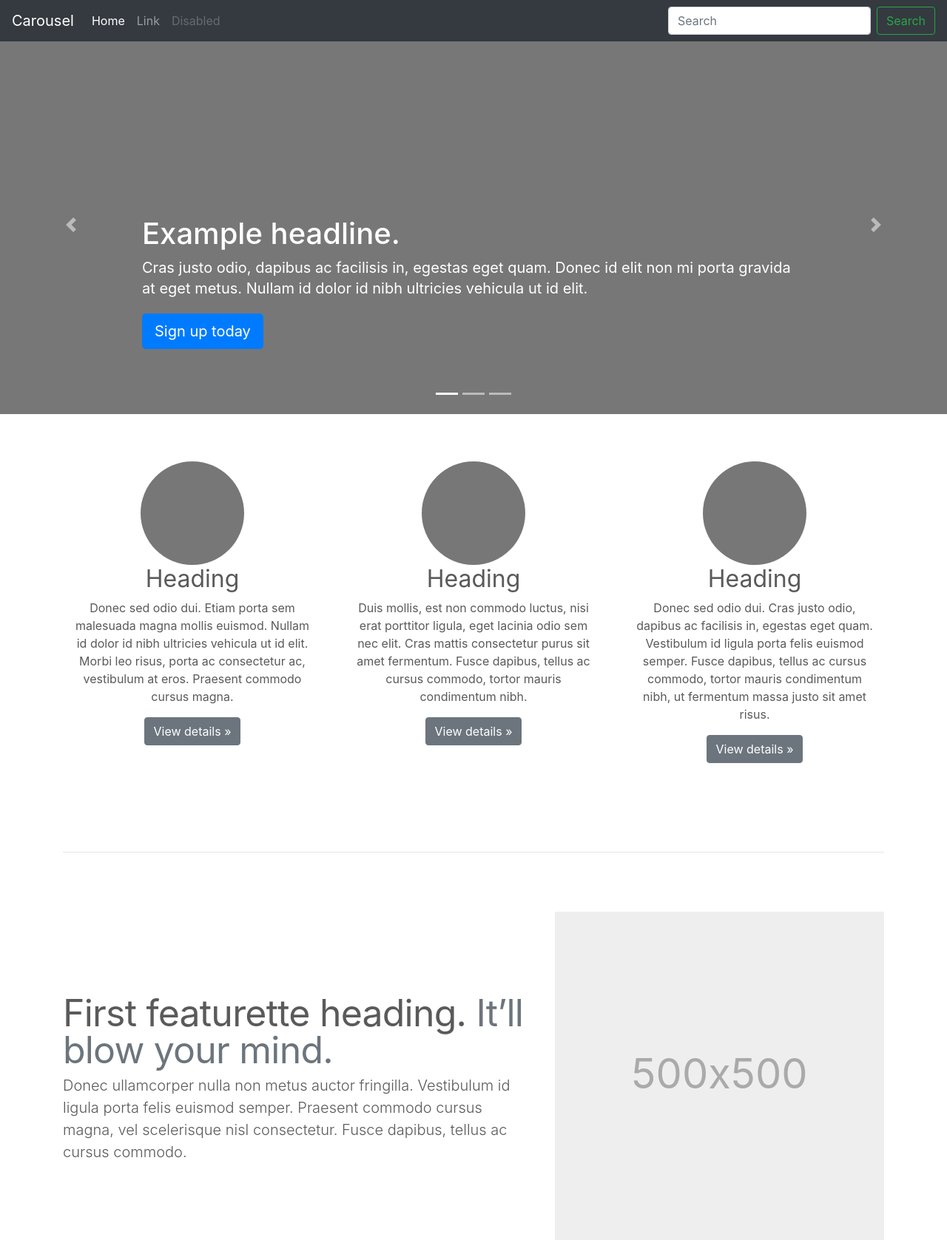
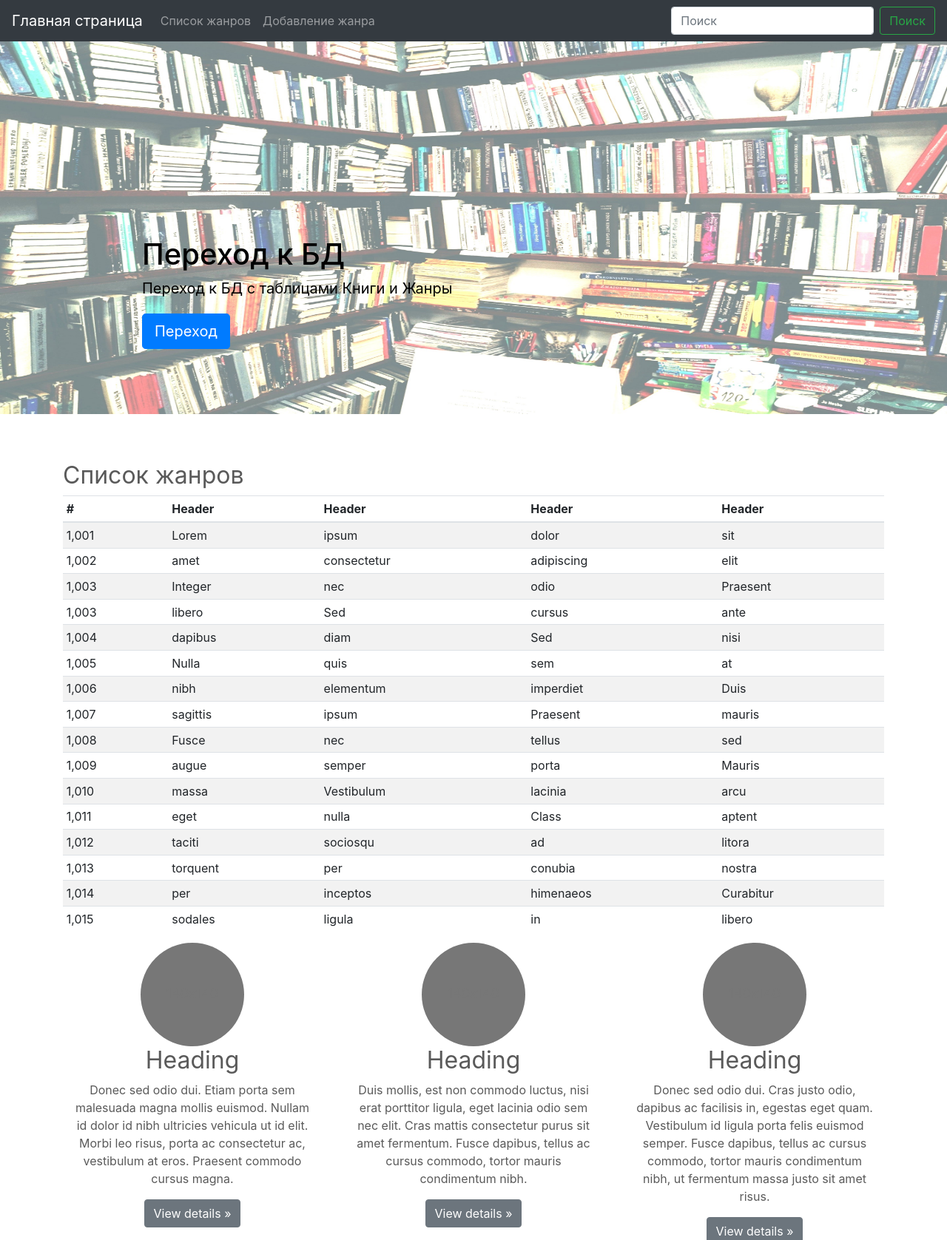
Before and after one commit to Miracuolus/Viktoryia_R_Shop, a Django app: page / in a window 1280 px wide. Shown: the top 1677 px of the page at 74% size. Run offline with Django 3.2, Linux system fonts and the light colour scheme; some libraries are stand-ins or nearby versions.

Commit message:
Added table for genre

```diff
--- a/12_06_Django/src/bookapp/templates/bookapp/list_genre.html
+++ b/12_06_Django/src/bookapp/templates/bookapp/list_genre.html
@@ -7,7 +7,7 @@
         <meta name="description" content="">
         <meta name="author" content="Mark Otto, Jacob Thornton, and Bootstrap contributors">
         <meta name="generator" content="Jekyll v4.0.1">
-        <title>Genre</title>
+        <title>Main</title>
 
         <link rel="canonical" href="https://getbootstrap.com/docs/4.5/examples/carousel/">
 
@@ -15,6 +15,7 @@
         <link rel="stylesheet" href="https://stackpath.bootstrapcdn.com/bootstrap/4.5.0/css/bootstrap.min.css" integrity="sha384-9aIt2nRpC12Uk9gS9baDl411NQApFmC26EwAOH8WgZl5MYYxFfc+NcPb1dKGj7Sk" crossorigin="anonymous">
 
         <!-- Favicons -->
+        <link rel="icon" href="{% static 'img/favicons/2_65.png' %}">
         <link rel="apple-touch-icon" href="/docs/4.5/assets/img/favicons/apple-touch-icon.png" sizes="180x180">
         <link rel="icon" href="/docs/4.5/assets/img/favicons/favicon-32x32.png" sizes="32x32" type="image/png">
         <link rel="icon" href="/docs/4.5/assets/img/favicons/favicon-16x16.png" sizes="16x16" type="image/png">
@@ -47,32 +48,27 @@
     <body>
         <header>
             <nav class="navbar navbar-expand-md navbar-dark fixed-top bg-dark">
-                <a class="navbar-brand" href="#">Carousel</a>
+                <a class="navbar-brand" href="#">Главная страница</a>
                 <button class="navbar-toggler" type="button" data-toggle="collapse" data-target="#navbarCollapse" aria-controls="navbarCollapse" aria-expanded="false" aria-label="Toggle navigation">
                 <span class="navbar-toggler-icon"></span>
                 </button>
                 <div class="collapse navbar-collapse" id="navbarCollapse">
                     <ul class="navbar-nav mr-auto">
-                        <li class="nav-item active">
-                        <a class="nav-link" href="#">Home <span class="sr-only">(current)</span></a>
+                        <li class="nav-item">
+                        <a class="nav-link" href="#list-genre">Список жанров<span class="sr-only">(current)</span></a>
                         </li>
                         <li class="nav-item">
-                        <a class="nav-link" href="#">Link</a>
-                        </li>
-                        <li class="nav-item">
-                        <a class="nav-link disabled" href="#" tabindex="-1" aria-disabled="true">Disabled</a>
+                        <a class="nav-link" href="#">Добавление жанра</a>
                         </li>
                     </ul>
                     <form class="form-inline mt-2 mt-md-0">
-                        <input class="form-control mr-sm-2" type="text" placeholder="Search" aria-label="Search">
-                        <button class="btn btn-outline-success my-2 my-sm-0" type="submit">Search</button>
+                        <input class="form-control mr-sm-2" type="text" placeholder="Поиск" aria-label="Search">
+                        <button class="btn btn-outline-success my-2 my-sm-0" type="submit">Поиск</button>
                     </form>
                 </div>
             </nav>
         </header>
-
         <main role="main">
-
         <div id="myCarousel" class="carousel slide" data-ride="carousel">
             <ol class="carousel-indicators">
                 <li data-target="#myCarousel" data-slide-to="0" class="active"></li>
@@ -82,31 +78,34 @@
             <div class="carousel-inner">
                 <div class="carousel-item active">
                     <svg class="bd-placeholder-img" width="100%" height="100%" xmlns="http://www.w3.org/2000/svg" preserveAspectRatio="xMidYMid slice" focusable="false" role="img"><rect width="100%" height="100%" fill="#777"/></svg>
+                    <img src="{% static 'img/favicons/books-table.jpg' %}" alt="">
                     <div class="container">
                         <div class="carousel-caption text-left">
-                <h1>Example headline.</h1>
-                <p>Cras justo odio, dapibus ac facilisis in, egestas eget quam. Donec id elit non mi porta gravida at eget metus. Nullam id dolor id nibh ultricies vehicula ut id elit.</p>
-                <p><a class="btn btn-lg btn-primary" href="#" role="button">Sign up today</a></p>
+                            <h1 style="color:#000000">Переход к БД</h1>
+                            <p style="color:#000000">Переход к БД с таблицами Книги и Жанры</p>
+                            <p><a class="btn btn-lg btn-primary" href="http://127.0.0.1:8000/admin/bookapp/" target=_blank role="button">Переход</a></p>
                         </div>
                     </div>
                 </div>
                 <div class="carousel-item">
                     <svg class="bd-placeholder-img" width="100%" height="100%" xmlns="http://www.w3.org/2000/svg" preserveAspectRatio="xMidYMid slice" focusable="false" role="img"><rect width="100%" height="100%" fill="#777"/></svg>
+                    <img src="{% static 'img/favicons/58690.jpg' %}" alt="">
                     <div class="container">
-            <div class="carousel-caption">
-                <h1>Another example headline.</h1>
-                <p>Cras justo odio, dapibus ac facilisis in, egestas eget quam. Donec id elit non mi porta gravida at eget metus. Nullam id dolor id nibh ultricies vehicula ut id elit.</p>
-                <p><a class="btn btn-lg btn-primary" href="#" role="button">Learn more</a></p>
+                        <div class="carousel-caption text-left">
+                            <h1 style="color:#000000">Переход к БД Жанры</h1>
+                            <p style="color:#000000">Переход к БД с таблицей Жанры</p>
+                            <p><a class="btn btn-lg btn-primary" href="http://127.0.0.1:8000/admin/bookapp/genre/" target=_blank role="button">Переход</a></p>
                         </div>
                     </div>
                 </div>
                 <div class="carousel-item">
                     <svg class="bd-placeholder-img" width="100%" height="100%" xmlns="http://www.w3.org/2000/svg" preserveAspectRatio="xMidYMid slice" focusable="false" role="img"><rect width="100%" height="100%" fill="#777"/></svg>
+                    <img src="{% static 'img/favicons/knigi-biblioteka-mnogo.jpg' %}" alt="">
                     <div class="container">
-            <div class="carousel-caption text-right">
-                <h1>One more for good measure.</h1>
-                <p>Cras justo odio, dapibus ac facilisis in, egestas eget quam. Donec id elit non mi porta gravida at eget metus. Nullam id dolor id nibh ultricies vehicula ut id elit.</p>
-                <p><a class="btn btn-lg btn-primary" href="#" role="button">Browse gallery</a></p>
+                        <div class="carousel-caption text-left">
+                            <h1 style="color:#000000">Переход к БД Книги</h1>
+                            <p style="color:#000000">Переход к БД с таблицей Книги</p>
+                            <p><a class="btn btn-lg btn-primary" href="http://127.0.0.1:8000/admin/bookapp/book/" target=_blank role="button">Переход</a></p>
                         </div>
                     </div>
                 </div>
@@ -121,13 +120,140 @@
             </a>
         </div>
 
-
         <!-- Marketing messaging and featurettes
         ================================================== -->
         <!-- Wrap the rest of the page in another container to center all the content. -->
 
+
         <div class="container marketing">
-
+            <h2 id="list-genre">Список жанров</h2>
+            <div class="table-responsive">
+                <table class="table table-striped table-sm">
+                <thead>
+                    <tr>
+                    <th>#</th>
+                    <th>Header</th>
+                    <th>Header</th>
+                    <th>Header</th>
+                    <th>Header</th>
+                    </tr>
+                </thead>
+                <tbody>
+                    <tr>
+                    <td>1,001</td>
+                    <td>Lorem</td>
+                    <td>ipsum</td>
+                    <td>dolor</td>
+                    <td>sit</td>
+                    </tr>
+                    <tr>
+                    <td>1,002</td>
+                    <td>amet</td>
+                    <td>consectetur</td>
+                    <td>adipiscing</td>
+                    <td>elit</td>
+                    </tr>
+                    <tr>
+                    <td>1,003</td>
+                    <td>Integer</td>
+                    <td>nec</td>
+                    <td>odio</td>
+                    <td>Praesent</td>
+                    </tr>
+                    <tr>
+                    <td>1,003</td>
+                    <td>libero</td>
+                    <td>Sed</td>
+                    <td>cursus</td>
+                    <td>ante</td>
+                    </tr>
+                    <tr>
+                    <td>1,004</td>
+                    <td>dapibus</td>
+                    <td>diam</td>
+                    <td>Sed</td>
+                    <td>nisi</td>
+                    </tr>
+                    <tr>
+                    <td>1,005</td>
+                    <td>Nulla</td>
+                    <td>quis</td>
+                    <td>sem</td>
+                    <td>at</td>
+                    </tr>
+                    <tr>
+                    <td>1,006</td>
+                    <td>nibh</td>
+                    <td>elementum</td>
+                    <td>imperdiet</td>
+                    <td>Duis</td>
+                    </tr>
+                    <tr>
+                    <td>1,007</td>
+                    <td>sagittis</td>
+                    <td>ipsum</td>
+                    <td>Praesent</td>
+                    <td>mauris</td>
+                    </tr>
+                    <tr>
+                    <td>1,008</td>
+                    <td>Fusce</td>
+                    <td>nec</td>
+                    <td>tellus</td>
+                    <td>sed</td>
+                    </tr>
+                    <tr>
+                    <td>1,009</td>
+                    <td>augue</td>
+                    <td>semper</td>
+                    <td>porta</td>
+                    <td>Mauris</td>
+                    </tr>
+                    <tr>
+                    <td>1,010</td>
+                    <td>massa</td>
+                    <td>Vestibulum</td>
+                    <td>lacinia</td>
+                    <td>arcu</td>
+                    </tr>
+                    <tr>
+                    <td>1,011</td>
+                    <td>eget</td>
+                    <td>nulla</td>
+                    <td>Class</td>
+                    <td>aptent</td>
+                    </tr>
+                    <tr>
+                    <td>1,012</td>
+                    <td>taciti</td>
+                    <td>sociosqu</td>
+                    <td>ad</td>
+                    <td>litora</td>
+                    </tr>
+                    <tr>
+                    <td>1,013</td>
+                    <td>torquent</td>
+                    <td>per</td>
+                    <td>conubia</td>
+                    <td>nostra</td>
+                    </tr>
+                    <tr>
+                    <td>1,014</td>
+                    <td>per</td>
+                    <td>inceptos</td>
+                    <td>himenaeos</td>
+                    <td>Curabitur</td>
+                    </tr>
+                    <tr>
+                    <td>1,015</td>
+                    <td>sodales</td>
+                    <td>ligula</td>
+                    <td>in</td>
+                    <td>libero</td>
+                    </tr>
+                </tbody>
+                </table>
+            </div>
             <!-- Three columns of text below the carousel -->
             <div class="row">
             <div class="col-lg-4">
```
Also changed, not shown: 12_06_Django/src/static/img/favicons/2_65.png (added), 12_06_Django/src/static/img/favicons/58690.jpg (added), 12_06_Django/src/static/img/favicons/android-chrome-192x192.png (deleted), 12_06_Django/src/static/img/favicons/android-chrome-512x512.png (deleted), 12_06_Django/src/static/img/favicons/books-table.jpg (added), 12_06_Django/src/static/img/favicons/knigi-biblioteka-mnogo.jpg (added), 12_06_Django/src/static/img/favicons/manifest.json. Lines whose indentation alone changed are shown as unchanged.
